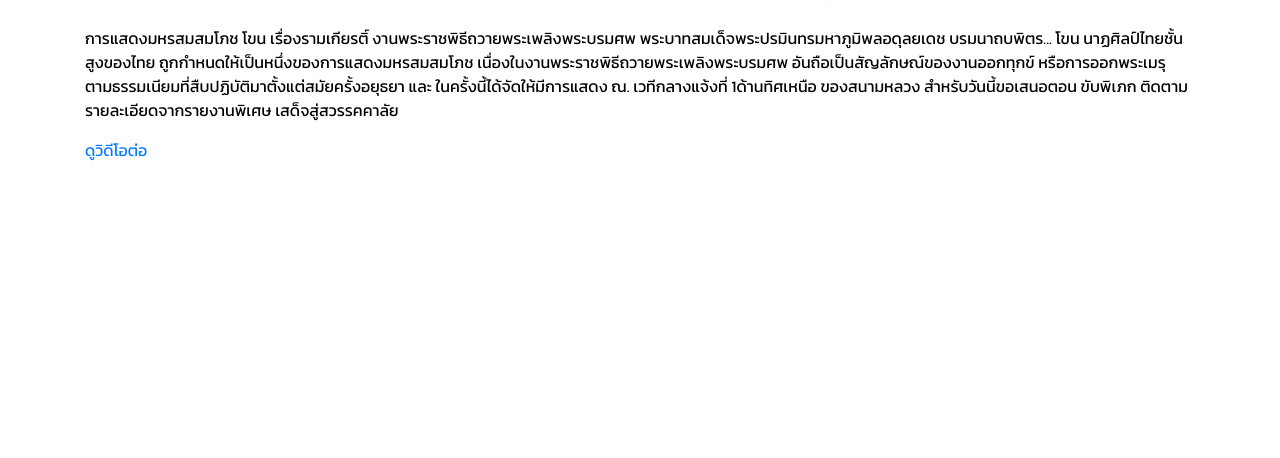
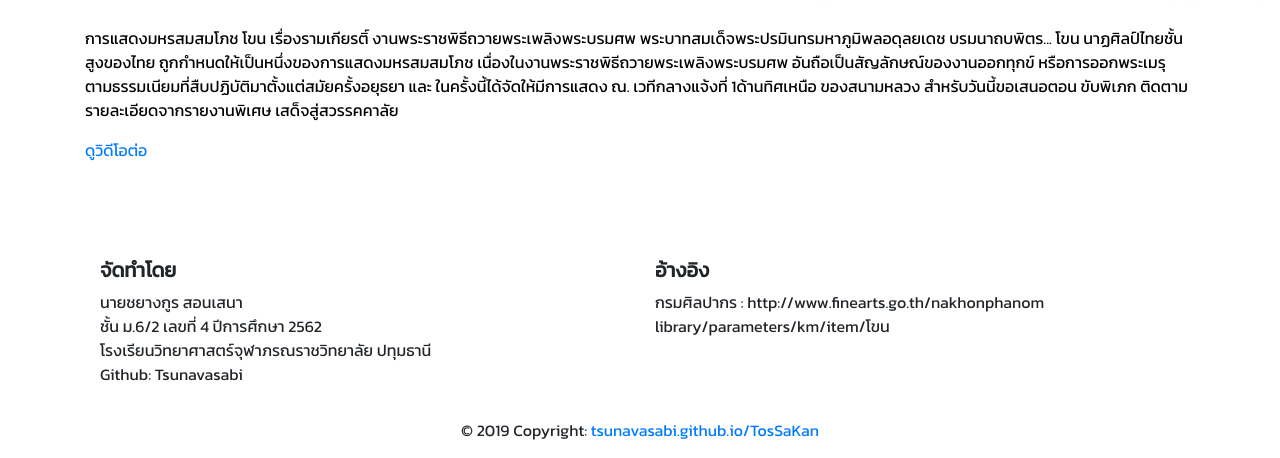
Before and after one commit to Tsunavasabi/TosSaKan, a plain HTML site: page example.html in a window 1280 px wide. Shown: the part 2114-2572 px from the top of the page. Before the commit the page ends 2324 px from the top, so only its background shows below. Drawn offline with nearby package versions, Linux system fonts and the light colour scheme; a web font is replaced by a local one.

Commit message:
add footer to example

```diff
--- a/example.css
+++ b/example.css
@@ -83,3 +83,9 @@
     font-family: 'Kanit';
     text-align: center;
 }
+
+footer {
+    font-family: 'Kanit';
+    background-color: #fff;
+    text-align: justify;
+}
--- a/example.html
+++ b/example.html
@@ -24,13 +24,13 @@
                                 <a class="nav-link" href="index.html">หน้าแรก <span class="sr-only">(current)</span></a>
                             </li>
                             <li class="nav-item">
-                                <a class="nav-link" href="#">เกี่ยวกับโขน</a>
+                                <a class="nav-link" href="khon.html">เกี่ยวกับโขน</a>
                             </li>
                             <li class="nav-item">
                                 <a class="nav-link" href="tossakan.html">ทศกัณฐ์</a>
                             </li>
                             <li class="nav-item active">
-                                <a class="nav-link" href="#">ตัวอย่างการแสดง</a>
+                                <a class="nav-link" href="example.html">ตัวอย่างการแสดง</a>
                             </li>
                         </ul>
                     </div>
@@ -85,5 +85,26 @@
                     <a href="https://www.youtube.com/watch?v=HKOJLlB-y3k">ดูวิดีโอต่อ</a><br>
             </div><br><br>
     </div>
+    <footer class="page-footer font-small teal pt-4 container"><br>
+        <div class="container text-center text-md-left">
+          <div class="row">
+            <div class="col-md-6 mt-md-0 mt-3">
+              <h5 class="text-uppercase font-weight-bold">จัดทำโดย</h5>
+              <p>นายชยางกูร สอนเสนา<br>ชั้น ม.6/2 เลขที่ 4
+                ปีการศึกษา 2562 <br>โรงเรียนวิทยาศาสตร์จุฬาภรณราชวิทยาลัย ปทุมธานี<br>
+                Github: Tsunavasabi
+            </p>
+            </div>
+            <hr class="clearfix w-100 d-md-none pb-3">
+            <div class="col-md-6 mb-md-0 mb-3">
+              <h5 class="text-uppercase font-weight-bold">อ้างอิง</h5>
+              <p>กรมศิลปากร : http://www.finearts.go.th/nakhonphanom<br>library/parameters/km/item/โขน</p>
+            </div>
+          </div>
+        </div>
+        <div class="footer-copyright text-center py-3">© 2019 Copyright:
+          <a href="https://tsunavasabi.github.io/TosSaKan"> tsunavasabi.github.io/TosSaKan</a>
+        </div>
+    </footer>
 </body>
 </html>
```
Also changed, not shown: index.html (+3 -3 lines), khon.html (+1 -1 lines), tossakan.html (+3 -3 lines).
